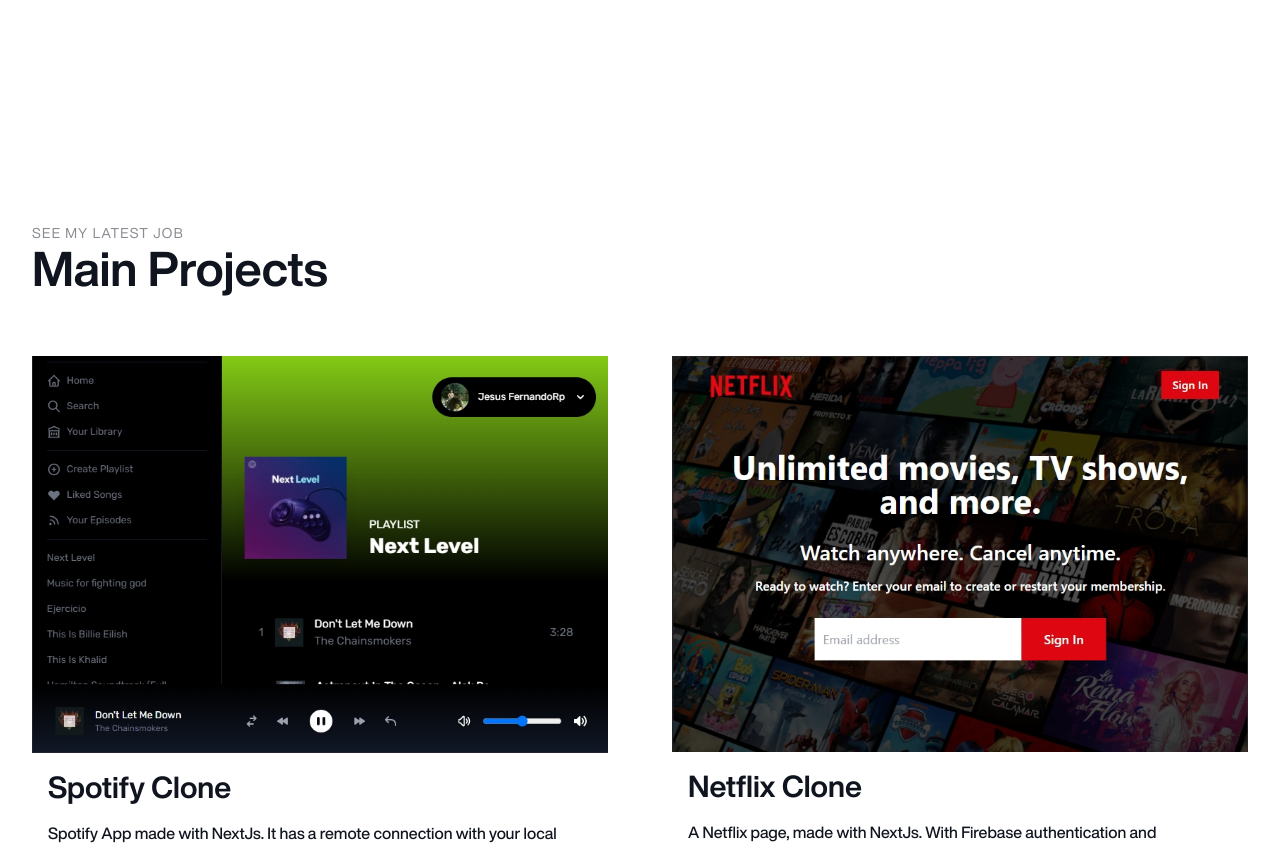
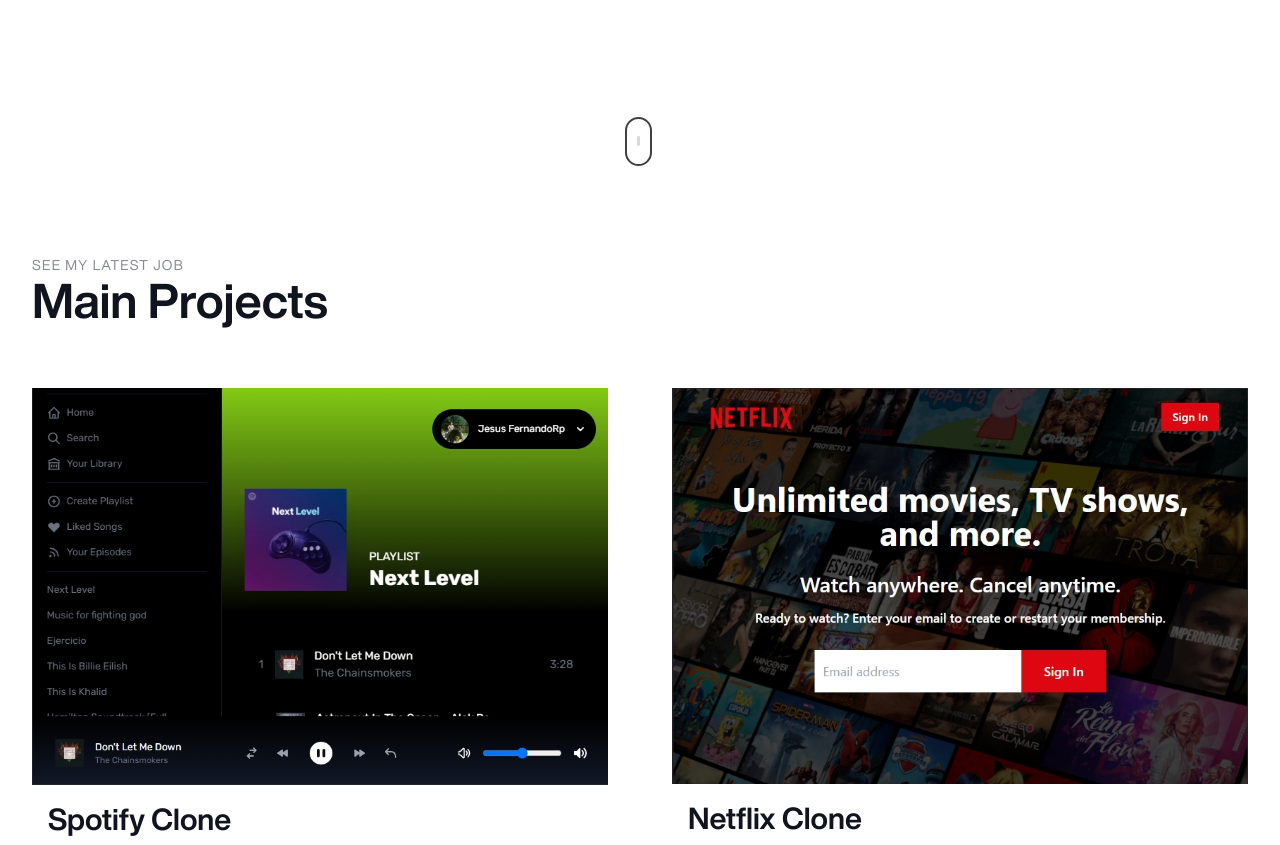
Before and after one commit to Jesusfer1809/Portfolio, a Next.js app: page / in a window 1280 px wide. Shown: the part 580-1425 px from the top of the page. Built offline with nearby package versions, Linux system fonts and the light colour scheme.

Commit message:
framer motion

```diff
--- a/components/Hero.jsx
+++ b/components/Hero.jsx
@@ -1,24 +1,65 @@
+import { motion } from "framer-motion";
 import React from "react";
+import scrollStyles from "../styles/scrollIcon.module.css";
+
+const fadeInUp = {
+  initial: {
+    y: 60,
+    opacity: 0,
+  },
+  animate: {
+    y: 0,
+    opacity: 1,
+    transition: {
+      duration: 0.6,
+      ease: [0.6, -0.05, 0.01, 0.99],
+    },
+  },
+};
+
+const stagger = {
+  animate: {
+    transition: {
+      staggerChildren: 0.2,
+    },
+  },
+};
 
 function Hero() {
   return (
-    <div className="h-screen flex flex-col  justify-center p-8">
-      <div className=" w-full lg:w-4/5 xl:w-3/5 ">
-        <span className="text-gray_project tracking-[7px] text-xs sm:text-sm">
+    <motion.div
+      initial="initial"
+      animate="animate"
+      className="h-screen relative flex flex-col  justify-center p-8 mb-8"
+    >
+      <motion.div variants={stagger} className=" w-full lg:w-4/5 xl:w-3/5 ">
+        <motion.span
+          variants={fadeInUp}
+          className="text-gray_project tracking-[7px] text-xs sm:text-sm"
+        >
           JESUS RONDON
-        </span>
+        </motion.span>
 
-        <h1 className=" text-4xl sm:text-5xl md:text-6xl font-extrabold mt-2">
+        <motion.h1
+          variants={fadeInUp}
+          className=" text-4xl sm:text-5xl md:text-6xl font-extrabold mt-2"
+        >
           Front-end web developer{" "}
-        </h1>
+        </motion.h1>
 
-        <p className="block text-gray_project text-base sm:text-lg md:text-[1.375rem] font-medium mt-8 leading-relaxed">
+        <motion.p
+          variants={fadeInUp}
+          className="block text-gray_project text-base sm:text-lg md:text-[1.375rem] font-medium mt-8 leading-relaxed"
+        >
           Totally self-taught. I'm a junior web developer with a passion for
           technology and always learning new features. Let's work together and
           make amazing webs that your users will love!
-        </p>
+        </motion.p>
 
-        <div className="flex items-center space-x-4 sm:space-x-8 mt-8">
+        <motion.div
+          variants={fadeInUp}
+          className="flex items-center space-x-4 sm:space-x-8 mt-8"
+        >
           <span className="font-semibold text-base sm:text-lg md:text-xl border-b-2 border-transparent hover:border-project cursor-pointer transition-all duration-300">
             View my projects
           </span>{" "}
@@ -28,9 +69,30 @@ function Hero() {
           <span className="font-semibold text-base sm:text-lg md:text-xl border-b-2 border-transparent hover:border-project cursor-pointer transition-all duration-300">
             Read about me
           </span>
+        </motion.div>
+      </motion.div>
+
+      <motion.div
+        initial={{
+          y: 60,
+          opacity: 0,
+        }}
+        animate={{
+          y: 0,
+          opacity: 1,
+          transition: {
+            duration: 0.6,
+            ease: [0.6, -0.05, 0.01, 0.99],
+            delay: 0.6,
+          },
+        }}
+        className={scrollStyles["scroll-downs"]}
+      >
+        <div className={scrollStyles.mousey}>
+          <div className={scrollStyles.scroller}></div>
         </div>
-      </div>
-    </div>
+      </motion.div>
+    </motion.div>
   );
 }
 
--- a/components/Projects.jsx
+++ b/components/Projects.jsx
@@ -1,19 +1,51 @@
 import Image from "next/image";
 import Link from "next/link";
-import React from "react";
+import React, { useEffect } from "react";
+import { motion, useAnimation } from "framer-motion";
+import { useInView } from "react-intersection-observer";
+import { useNewView } from "../hooks/useNewView";
+
+const stagger = {
+  animate: {
+    transition: {
+      staggerChildren: 0.2,
+    },
+  },
+};
 
 function Projects() {
+  const { ref: ref1, inView: inView1, animation: animation1 } = useNewView();
+  const { ref: ref2, inView: inView2, animation: animation2 } = useNewView();
+
   return (
-    <div className="px-8 pb-20">
-      <div>
-        <span className="text-sm text-gray_project tracking-widest">
+    <div ref={ref1} className="px-8 pb-20">
+      <motion.div variants={stagger} initial="initial" animate="animate">
+        <motion.span
+          initial={{ y: 60, opacity: 0 }}
+          animate={animation1}
+          className="text-sm text-gray_project tracking-widest"
+        >
           SEE MY LATEST JOB
-        </span>
-        <h2 className="text-5xl font-bold">Main Projects</h2>
-      </div>
+        </motion.span>
+        <motion.h2
+          initial={{ y: 60, opacity: 0 }}
+          animate={animation1}
+          className="text-5xl font-bold"
+        >
+          Main Projects
+        </motion.h2>
+      </motion.div>
 
-      <div className="grid grid-cols-1  md:grid-cols-2 gap-x-12 gap-y-16 lg:gap-x-16 lg:gap-y-20 mt-16">
-        <div className=" grid grid-cols-1 w-full    ">
+      <motion.div
+        ref={ref2}
+        variants={stagger}
+        className="grid grid-cols-1  md:grid-cols-2 gap-x-12 gap-y-16 lg:gap-x-16 lg:gap-y-20 mt-16"
+      >
+        <motion.div
+          initial={{ y: 60, opacity: 0 }}
+          animate={animation2}
+          className=" grid grid-cols-1 w-full    "
+        >
           <div>
             <img src="/spotify_project.jpg" alt="" className="h-full" />
           </div>
@@ -49,9 +81,13 @@ function Projects() {
               </Link>
             </div>
           </div>
-        </div>
+        </motion.div>
 
-        <div className=" grid grid-cols-1 w-full    ">
+        <motion.div
+          initial={{ y: 60, opacity: 0 }}
+          animate={animation2}
+          className=" grid grid-cols-1 w-full    "
+        >
           <div>
             <img src="/netflix_project.jpg" alt="" />
           </div>
@@ -87,9 +123,13 @@ function Projects() {
               </Link>
             </div>
           </div>
-        </div>
+        </motion.div>
 
-        <div className=" grid grid-cols-1 w-full    ">
+        <motion.div
+          initial={{ y: 60, opacity: 0 }}
+          animate={animation2}
+          className=" grid grid-cols-1 w-full    "
+        >
           <div>
             <img src="/amazon_project.jpg" alt="" />
           </div>
@@ -123,9 +163,13 @@ function Projects() {
               </Link>
             </div>
           </div>
-        </div>
+        </motion.div>
 
-        <div className=" grid grid-cols-1 w-full    ">
+        <motion.div
+          initial={{ y: 60, opacity: 0 }}
+          animate={animation2}
+          className=" grid grid-cols-1 w-full    "
+        >
           <div>
             <img src="/omnifood_project.jpg" alt="" />
           </div>
@@ -162,8 +206,8 @@ function Projects() {
               </Link>
             </div>
           </div>
-        </div>
-      </div>
+        </motion.div>
+      </motion.div>
     </div>
   );
 }
--- /dev/null
+++ b/hooks/useNewView.js
@@ -0,0 +1,25 @@
+import React, { useEffect } from "react";
+
+import { motion, useAnimation } from "framer-motion";
+import { useInView } from "react-intersection-observer";
+
+export const useNewView = () => {
+  const { ref, inView } = useInView();
+  const animation = useAnimation();
+
+  useEffect(() => {
+    if (inView) {
+      animation.start({
+        y: 0,
+        opacity: 1,
+        transition: {
+          duration: 0.6,
+          ease: [0.6, -0.05, 0.01, 0.99],
+          delay: 0.1,
+        },
+      });
+    }
+  }, [inView]);
+
+  return { ref, inView, animation };
+};
--- a/package.json
+++ b/package.json
@@ -6,9 +6,11 @@
     "start": "next start"
   },
   "dependencies": {
+    "framer-motion": "^6.2.3",
     "next": "latest",
     "react": "^17.0.2",
-    "react-dom": "^17.0.2"
+    "react-dom": "^17.0.2",
+    "react-intersection-observer": "^8.33.1"
   },
   "devDependencies": {
     "@types/node": "17.0.4",
--- a/pages/_app.tsx
+++ b/pages/_app.tsx
@@ -1,8 +1,13 @@
-import '../styles/globals.css'
-import type { AppProps } from 'next/app'
+import "../styles/globals.css";
+import type { AppProps } from "next/app";
+import { AnimatePresence } from "framer-motion";
 
-function MyApp({ Component, pageProps }: AppProps) {
-  return <Component {...pageProps} />
+function MyApp({ Component, pageProps, router }: AppProps) {
+  return (
+    <AnimatePresence exitBeforeEnter>
+      <Component {...pageProps} key={router.asPath} />
+    </AnimatePresence>
+  );
 }
 
-export default MyApp
+export default MyApp;
--- /dev/null
+++ b/styles/scrollIcon.module.css
@@ -0,0 +1,43 @@
+.scroll-downs {
+  position: absolute;
+
+  right: 0;
+  bottom: 3rem;
+  left: 0;
+  margin: auto;
+
+  width: 30px;
+  height: 55px;
+}
+.mousey {
+  width: 3px;
+  padding: 5px 10px;
+  height: 35px;
+  border: 2px solid #000;
+  border-radius: 25px;
+  opacity: 0.75;
+  box-sizing: content-box;
+}
+.scroller {
+  width: 3px;
+  height: 10px;
+  border-radius: 25%;
+  background-color: #000;
+  animation-name: scroll;
+  animation-duration: 2.2s;
+  animation-timing-function: cubic-bezier(0.15, 0.41, 0.69, 0.94);
+  animation-iteration-count: infinite;
+}
+@keyframes scroll {
+  0% {
+    opacity: 0;
+  }
+  10% {
+    transform: translateY(0);
+    opacity: 1;
+  }
+  100% {
+    transform: translateY(15px);
+    opacity: 0;
+  }
+}
```
Also changed, not shown: 1 other file (tests, documents, lock files or other folders).
